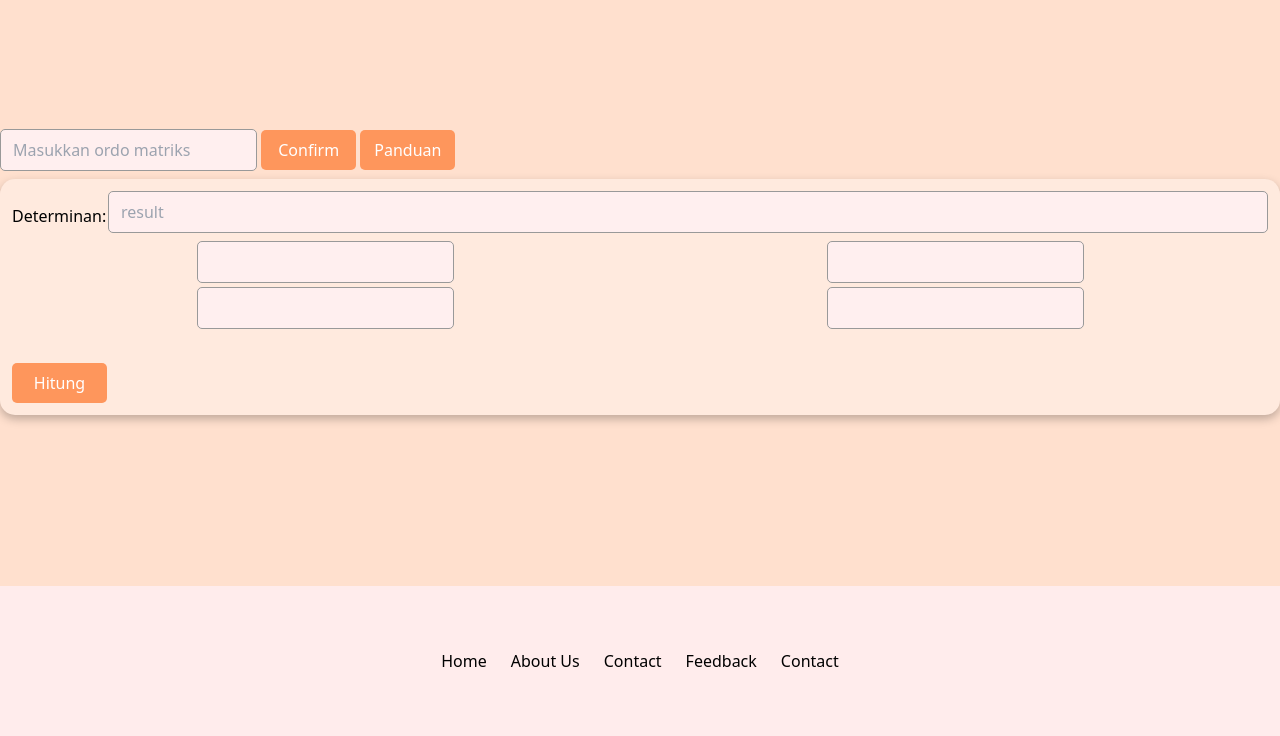
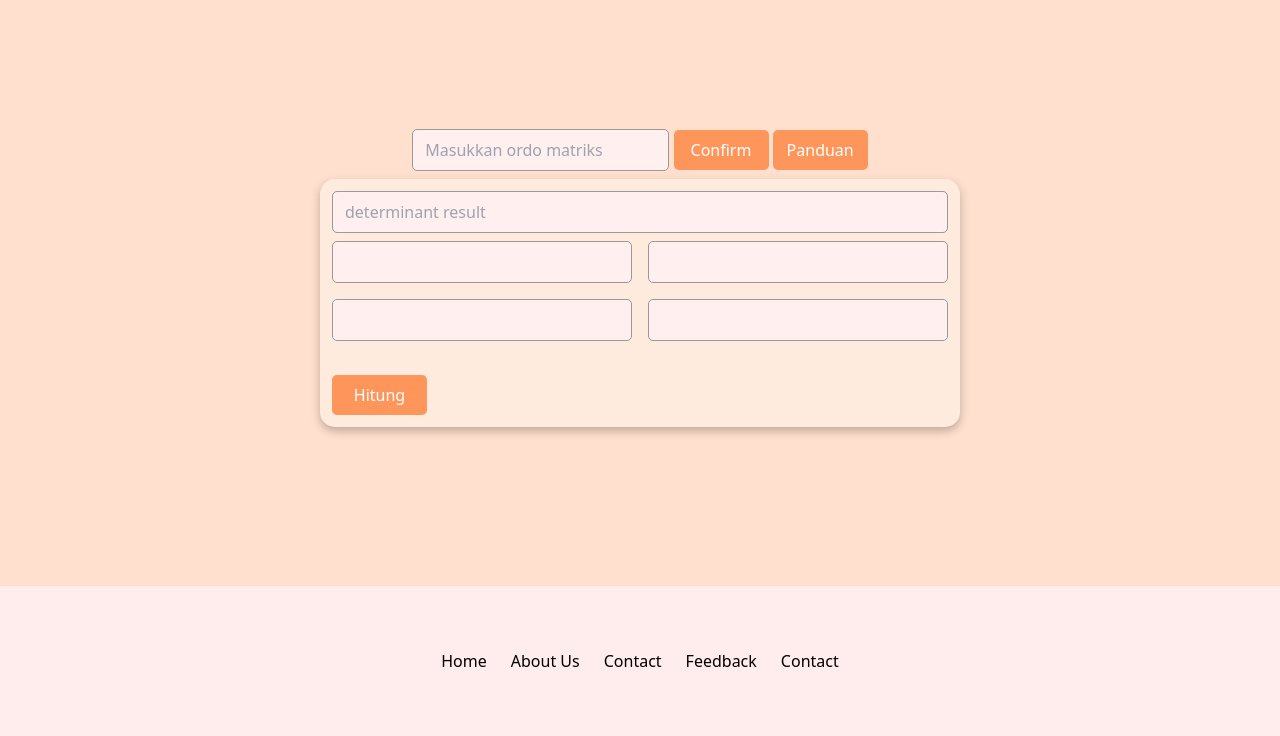
Before and after one commit to severusDude/kalkulator-determinan-matriks, a Django app: page /calculate/ in a window 1280 px wide. Shown: the part 64-800 px from the top of the page. Run offline with Django 5.2, Linux system fonts and the light colour scheme; some libraries are stand-ins or nearby versions.

Commit message:
fix grid input

```diff
--- a/kaldetmat/core/templates/core/calculate.html
+++ b/kaldetmat/core/templates/core/calculate.html
@@ -5,8 +5,8 @@
 
 {% block content %}
         <section class="mt-20">
-            <div class="">
-                <div class="mb-2">
+            <div class="flex flex-col">
+                <div class="mb-2 mx-auto">
                     <form action="{% url 'core:calculate' %}">
                         <input type="text" placeholder="Masukkan ordo matriks" name="n">
                         <button class="btn" type="submit">Confirm</button>
@@ -16,14 +16,13 @@
 
             <form action="{% url 'core:calculate' %}?n={{ n }}" method="POST">
                 {% csrf_token %}
-                    <div class="box w-full p-3">
-                        <div class="flex items-center">
-                            <label for="{{ i }}" class="w-24 inline-block">Determinan: </label>
-                            <input type="text" name="{{ i }}" class="flex-1 mb-2" disabled placeholder="result" {% if result %}value="{{ result }}"{% endif %}>
+                    <div class="box md:w-2/4 p-3 mx-auto w-11/12">
+                        <div class="flex items-center mb-2">
+                            <input type="text" name="{{ i }}" class="w-full" disabled placeholder="determinant result" {% if result %}value="{{ result }}"{% endif %}>
                         </div>
-                        <div class="pb-6 grid grid-cols-{{ n }} gap-1 justify-items-center">
+                        <div class="pb-6 grid grid-cols-{{ n }} gap-4 justify-items-center" id="hidden" >
                         {% for i in n_cells %}
-                        <div>
+                        <div class="w-full">
                             <input type="number" name="{{ i }}" class="w-full">
                         </div>
                         {% endfor %}
```
